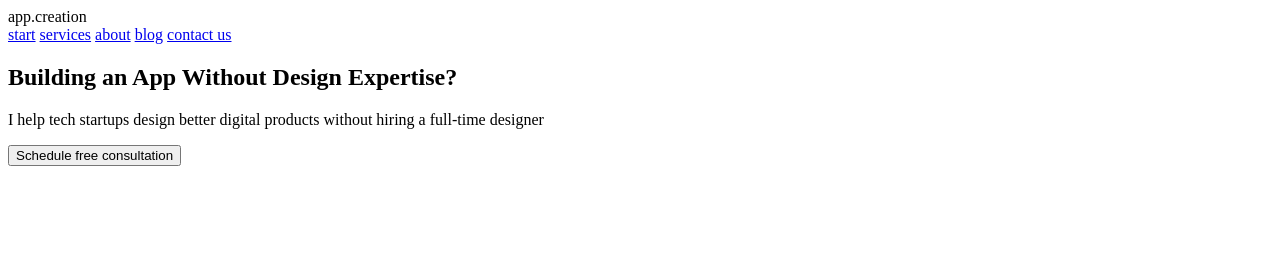
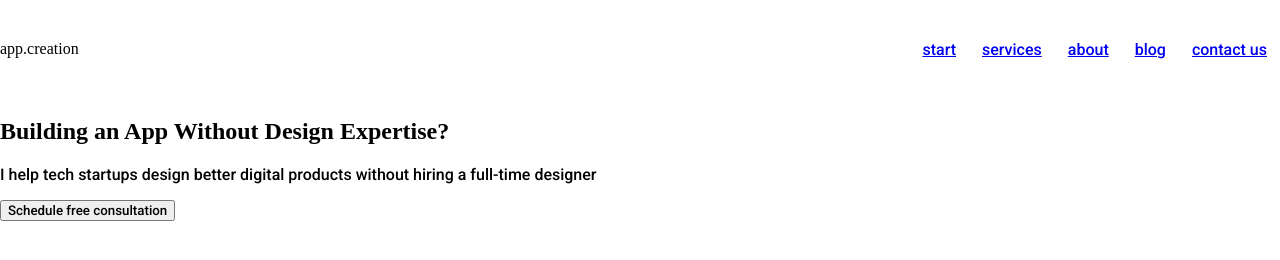
Before and after one commit to WebHeroSchool/first-projekt, a plain HTML site: page index.html in a window 1280 px wide. Drawn offline with Linux system fonts and the light colour scheme.

Commit message:
добавлены шрифты

```diff
--- /dev/null
+++ b/fonts.css
@@ -0,0 +1,7 @@
+@font-face {
+  font-family: 'WebFontName';
+  src: url('webfont.woff2') format('woff2'),
+       url('webfont.woff') format('woff');
+  font-weight: normal;
+  font-style: normal;
+}
--- a/index.html
+++ b/index.html
@@ -4,8 +4,8 @@
   <meta charset="utf-8">
   <title>мой первый сайт</title>
   <link rel="stylesheet" href="https://fonts.googleapis.com/css2?family=Roboto:wght@500&display=swap">
-  <link rel="stylesheet" href="style">
-    </head>
+  <link rel="stylesheet" href="style.css">
+</head>
 <body>
      <header class="header">
              <div class="logo">app.creation</div>
--- a/style.css
+++ b/style.css
@@ -1,3 +1,33 @@
-.main-content__title {
-  font-family: 'Roboto';
+.main-content__title, . logo {
+  font-family: 'PTserif';
 }
+.menu__item, .main-content__subtitle, .main-content__button {
+    font-family: 'Roboto'
+}
+body {
+  margin: 0;
+}
+.wrapper{
+  margin: auto;
+  width:80%;
+}
+.logo, .menu {
+  display: inline-block;
+}
+.header {
+  display: flex;
+  justify-content: space-between;
+}
+.logo {
+  padding: 40px 0
+}
+.menu {
+  display: flex;
+align-items: center;
+}
+.menu__item {
+  padding: 0 13px;
+}
+.menu-item:last-child {
+    padding: 0
+}
```
